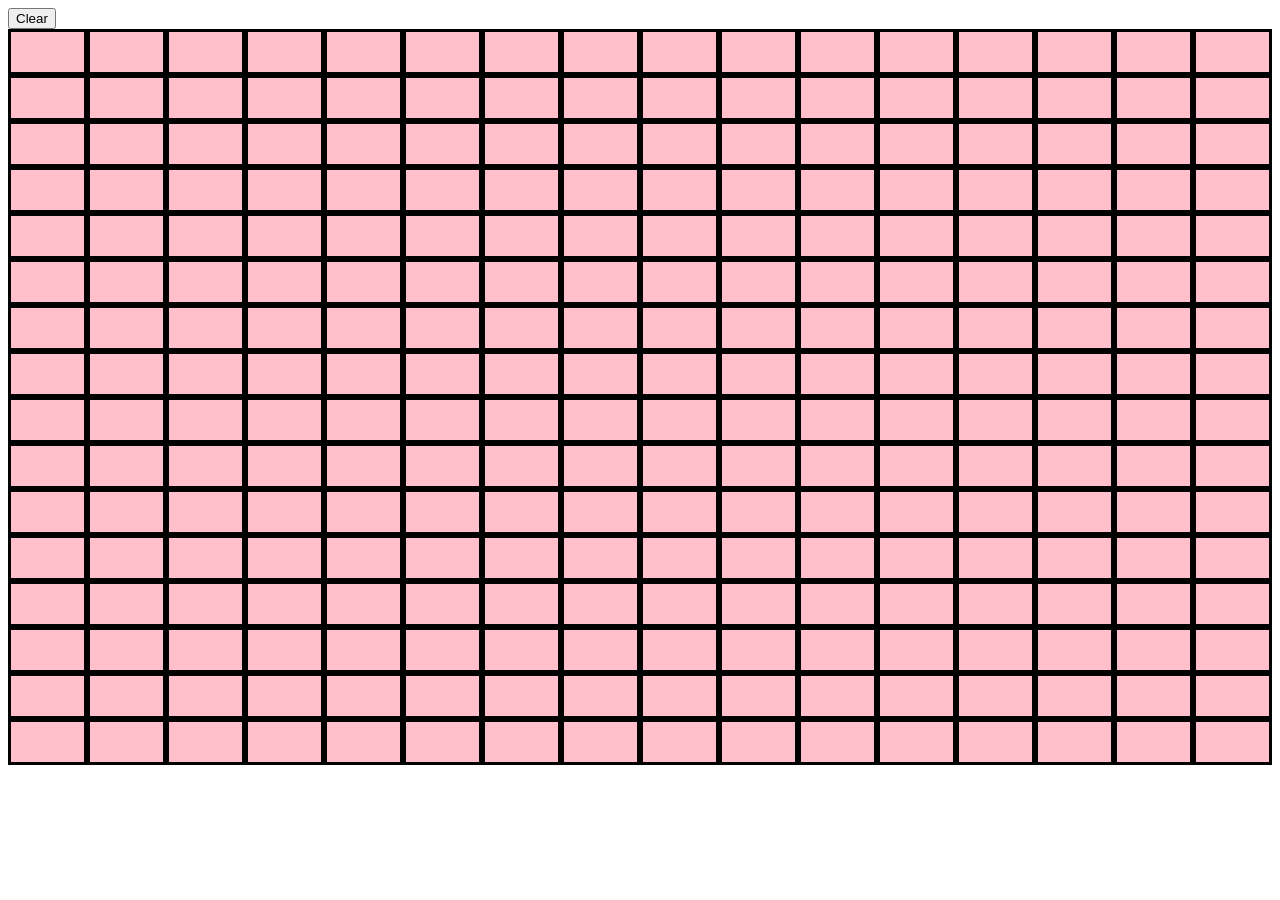
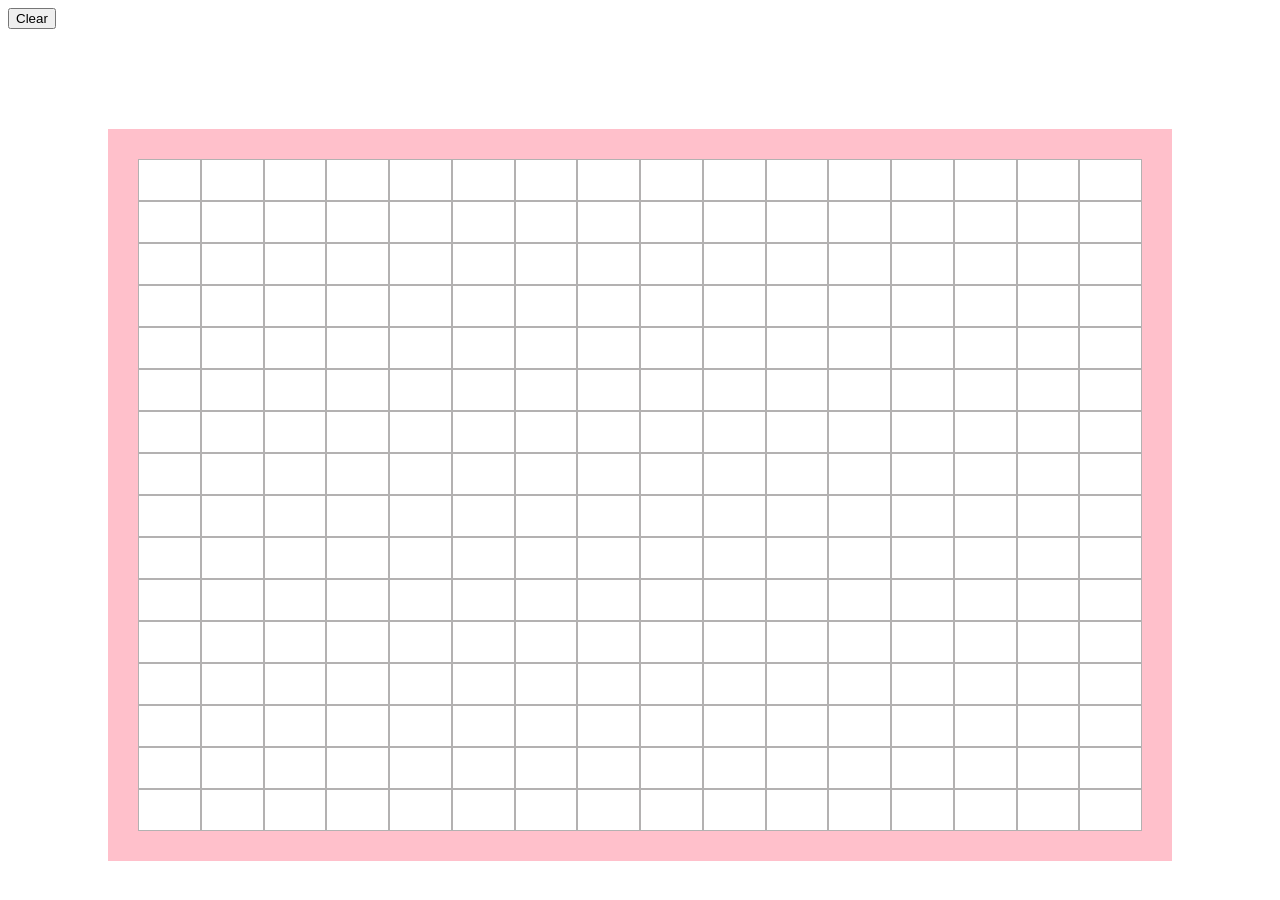
Before and after one commit to andrewtmn/etch-a-sketch, a plain HTML site: page index.html in a window 1280 px wide. Before the commit the page ends 800 px from the top, so only its background shows below. Drawn offline with Linux system fonts and the light colour scheme.

Commit message:
changed border properties of squares and margin/padding to make grid look better

```diff
--- a/styles.css
+++ b/styles.css
@@ -1,12 +1,16 @@
 
 .square-grid {
     display: grid;
-    grid-template-columns: repeat(16, 6.25fr);
-    background-color: blue;
+    grid-template-columns: repeat(16, 6.25%);
+    background-color: pink;
+    padding: 30px;
+    margin: 100px;
 }
 
 .square {
+    background-color:white;
     padding: 20px;
-    background-color: pink;
+    border-width: 0.5px;
     border-style: solid;
+    border-color: rgb(179, 177, 177);
 }
```
